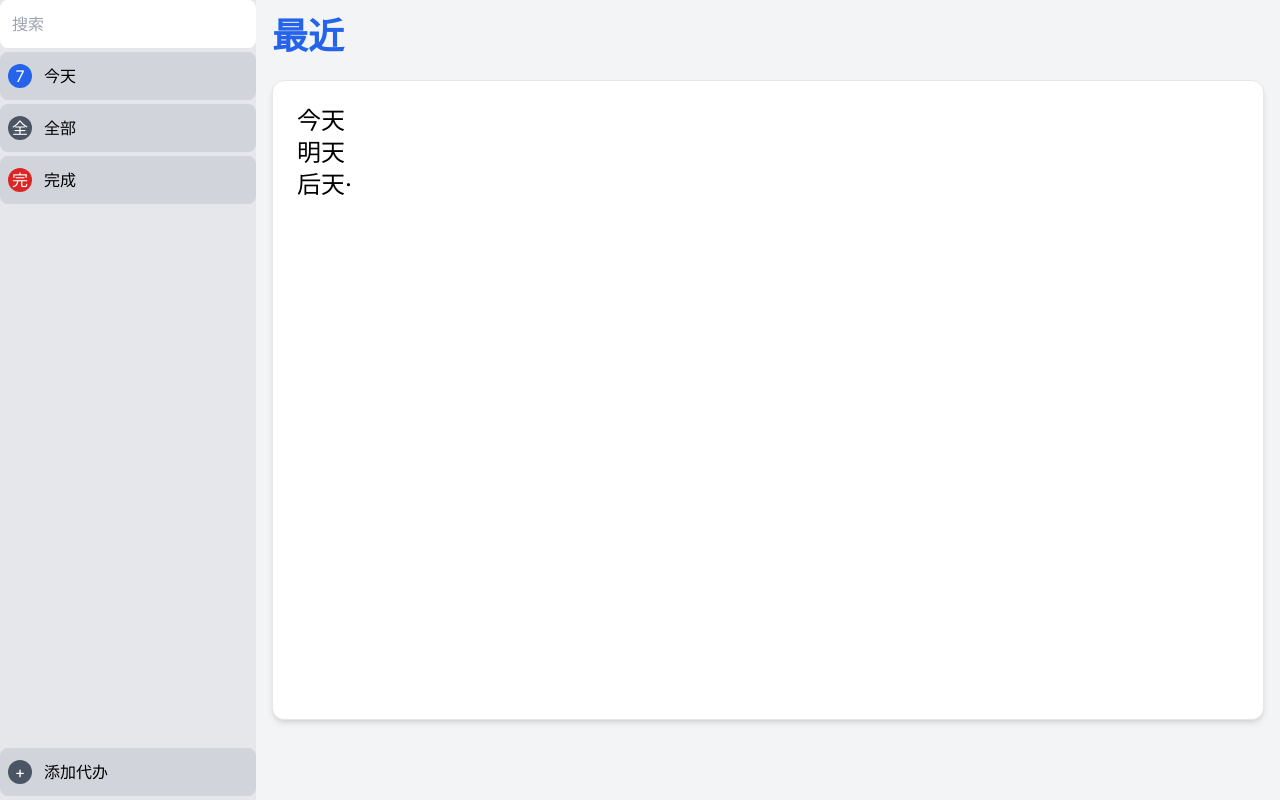
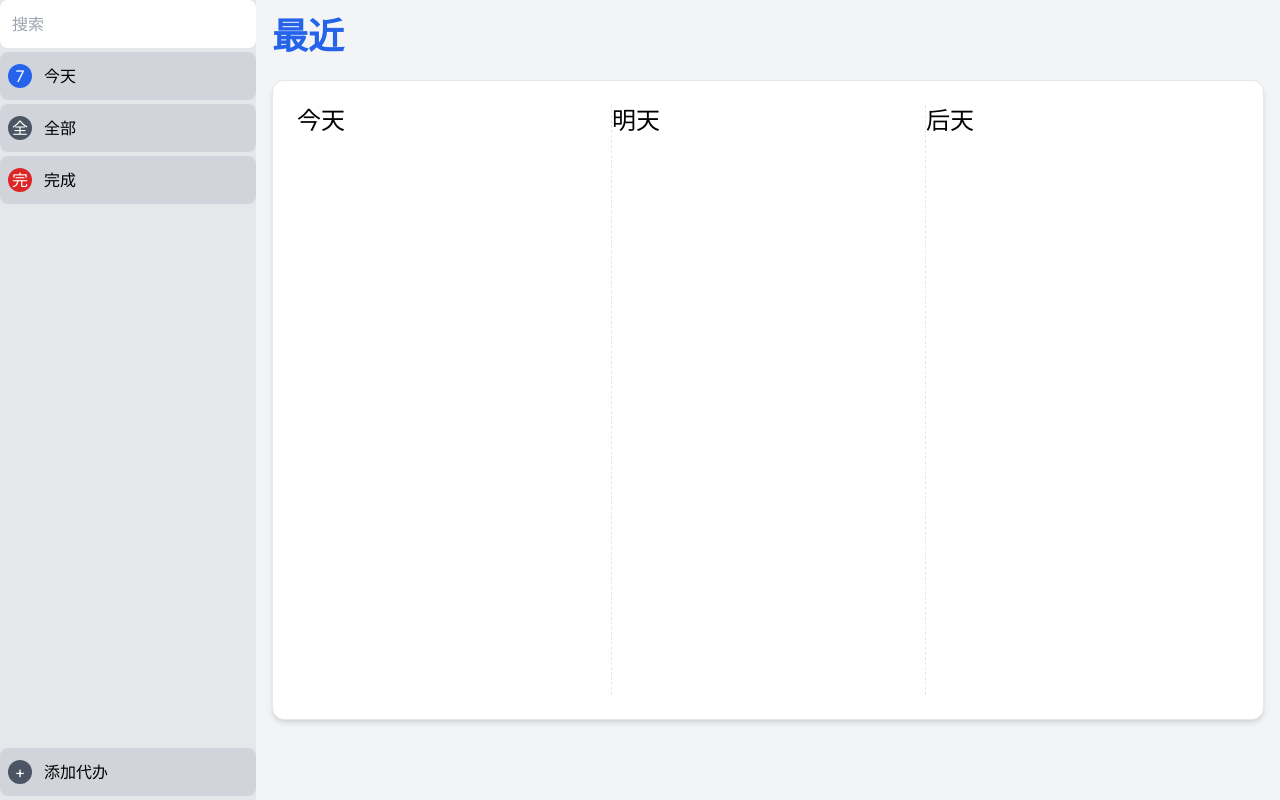
Before and after one commit to Kaiyuangu/my-app, a Next.js app: page / in a window 1280 px wide. Built offline with nearby package versions, Linux system fonts and the light colour scheme.

Commit message:
feat: Filter`todos`

```diff
--- a/src/app/components/Today.tsx
+++ b/src/app/components/Today.tsx
@@ -5,14 +5,38 @@ interface TodatArgs{
 }
 
 function Today({todos}:TodatArgs){
+  const todosToday=todos.filter((todo)=>{
+    const dateTodo=new Date(todo.getExpireDate());
+    const dateToday=new Date(Date.now());
+    if(dateTodo.toDateString()===dateToday.toDateString()){
+      return todo;
+    }
+  })
+  const todosTomorrow=todos.filter((todo)=>{
+    const dateTodo=new Date(todo.getExpireDate());
+    const dateTomorrow=new Date(Date.now());
+    dateTomorrow.setDate(dateTomorrow.getDate()+1);
+    if(dateTodo.toDateString()===dateTomorrow.toDateString()){
+      return todo;
+    }
+  })
+  const todosLater=todos.filter((todo)=>{
+    const dateTodo=new Date(todo.getExpireDate());
+    const dateLater=new Date(Date.now());
+    dateLater.setDate(dateLater.getDate()+2);
+    if(dateTodo.toDateString()===dateLater.toDateString()){
+      return todo;
+    }
+  })
   return(
     <div className="flex-1 p-4" >
     <h1 className=" text-blue-600 text-4xl font-bold mb-6">最近</h1>
+
     <div className="border rounded-lg p-6 bg-white flex h-5/6 rounded-xl shadow-md divide-dashed divide-x">
      <div className="w-1/3 text-2xl">
       今天
       {
-        todos.map((todo,index)=>{
+        todosToday.map((todo,index)=>{
           return(
             <TodoComponent key={todo.getId()}title={todo.getTitle()}expireDate={todo.getExpireDate()}
             status={todo.getStatus()}
@@ -20,11 +44,31 @@ function Today({todos}:TodatArgs){
           );
         })
       }
-      <div>
-        <div className="w-1/3 text-2xl">明天</div>
-        <div className="w-1/3 text-2xl">后天·</div>
+     </div>
+     <div className="w-1/3 text-2xl">
+      明天
+      {
+        todosTomorrow.map((todo,index)=>{
+          return(
+            <TodoComponent key={todo.getId()}title={todo.getTitle()}expireDate={todo.getExpireDate()}
+            status={todo.getStatus()}
+            />
+          );
+        })
+      }
       </div>
-     </div>
+      <div className="w-1/3 text-2xl">
+        后天
+        {
+        todosLater.map((todo,index)=>{
+          return(
+            <TodoComponent key={todo.getId()}title={todo.getTitle()}expireDate={todo.getExpireDate()}
+            status={todo.getStatus()}
+            />
+          );
+        })
+      }
+        </div>
     </div>
   </div>
   );
--- a/src/app/components/Todo.tsx
+++ b/src/app/components/Todo.tsx
@@ -6,11 +6,13 @@ interface TodoArgs{
 }
 function convertTimestampToDateString(expireDate:number){
     let date=new Date(expireDate);
-    return `${date.getFullYear()}-${date.getMonth()}-${date.getDate()}`
+    console.log(expireDate);
+    //return `${date.getFullYear()}-${date.getMonth()}-${date.getDate()}`
+    return date.toDateString();
 }
 function Todo({title,expireDate,status}:TodoArgs){
     return (<div className="border ruturned-md shadow-md
-    bg-gradient-to-r from-indigo-500 via-purple-500 to-pink-500 text-while font-bold p-3 hover:opacity-80">
+    bg-gradient-to-r from-indigo-500 via-purple-500 to-pink-500 text-while font-bold rounded-lg p-3 hover:opacity-80 text-white">
         <div>
             {title}
         </div>
```
